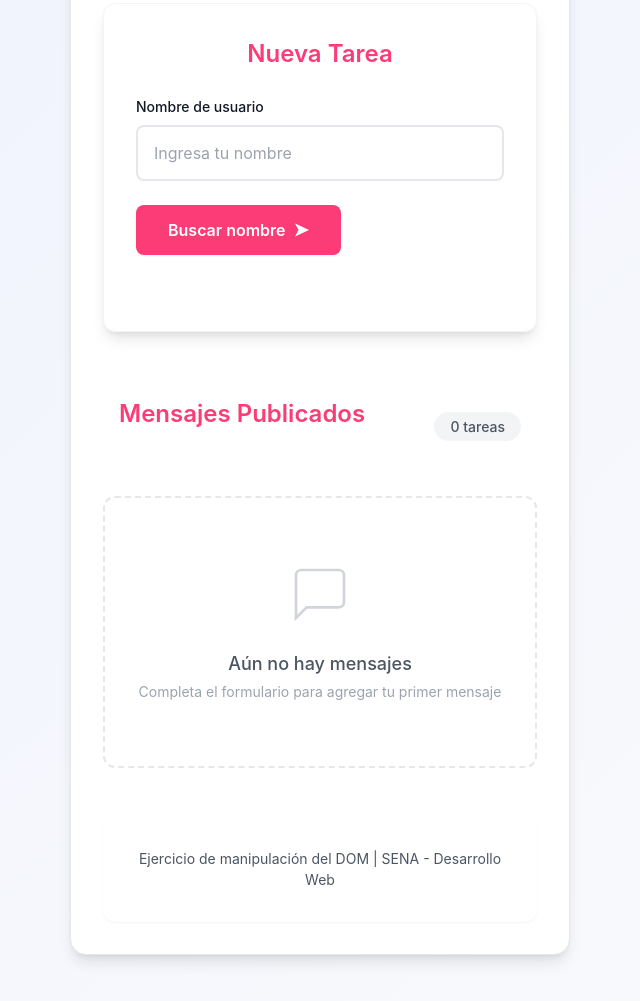
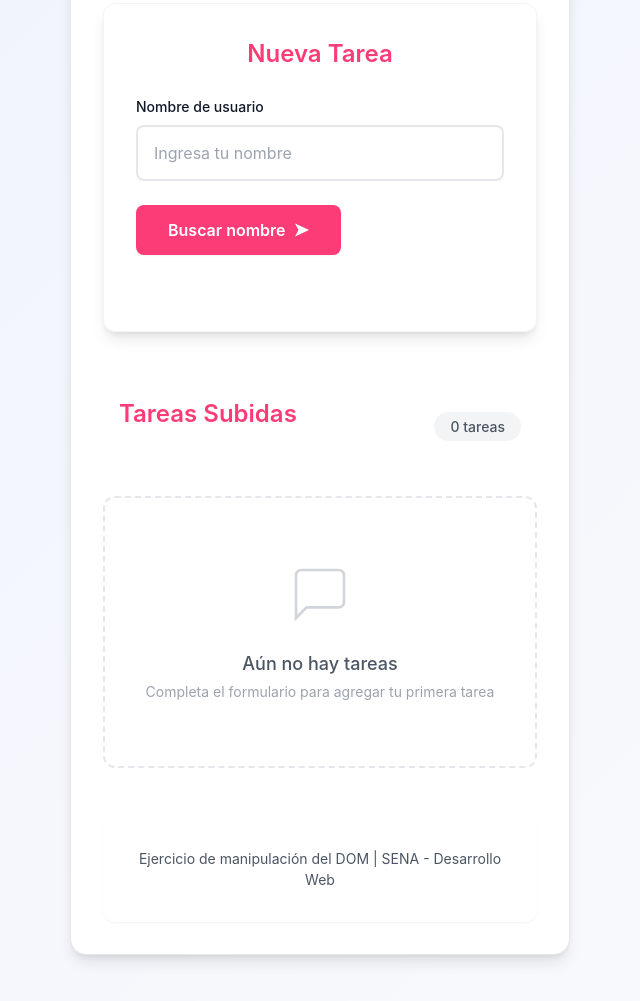
Before and after one commit to jogard24/Repositorio-Actividades, a plain HTML site: page Cliente/index.html in a window 1280 px wide. Shown: the part 522-1523 px from the top of the page, without its empty margins (320-960 px from the left). Drawn offline with Linux system fonts and the light colour scheme; no server answers.

Commit message:
fix: agregando cambios de script.js y index.js de la carpeta peticiones

```diff
--- a/Cliente/index.html
+++ b/Cliente/index.html
@@ -126,7 +126,8 @@
         <!-- Área de mensajes -->
         <section class="messages-section">
             <div class="messages-header">
-                <h2 class="messages-header__title">Mensajes Publicados</h2>
+                <h2 class="messages-header__title">Tareas Subidas
+                </h2>
                 <span class="messages-header__count" id="messageCount">0 tareas</span>
             </div>
 
@@ -136,8 +137,8 @@
                     <svg class="messages-empty__icon" width="64" height="64" viewBox="0 0 24 24" fill="none" stroke="currentColor">
                         <path d="M21 15a2 2 0 0 1-2 2H7l-4 4V5a2 2 0 0 1 2-2h14a2 2 0 0 1 2 2z"></path>
                     </svg>
-                    <p class="messages-empty__text">Aún no hay mensajes</p>
-                    <p class="messages-empty__subtext">Completa el formulario para agregar tu primer mensaje</p>
+                    <p class="messages-empty__text">Aún no hay tareas</p>
+                    <p class="messages-empty__subtext">Completa el formulario para agregar tu primera tarea</p>
                 </div>
             </div>
         </section>
--- a/Cliente/script.js
+++ b/Cliente/script.js
@@ -1,3 +1,4 @@
+//Las importaciones de las funciones con el json-server
 import { request } from "./helper/fetch.js"
 import { BuscarNombre, obtenerTareasPorUsuario } from "./Peticiones/index.js"
 import { agregarNuevaTarea } from "./Peticiones/AgregarT.js"
@@ -12,7 +13,7 @@ import { eliminarTareaPorId } from "./Peticiones/BorrarTarea.js"
  * Usamos getElementById para obtener referencias a los elementos únicos.
  */
 
-// Formulario
+// Formularios
 const messageForm = document.getElementById('messageForm');
 const eliminarTares = document.querySelector("#deleteForm")
 
@@ -25,7 +26,7 @@ const Deleteid = document.querySelector("#Deleteid");
 const aparecerDelete = document.querySelector("#aparecerDelete")
 
 
-// Botón de envío
+// Botónes de envío
 const submitBtn = document.getElementById('submitBtnid');
 const submitBtnTareas = document.getElementById('submitBtn');
 const deleteBtn = document.querySelector("#deleteBtn");
@@ -57,6 +58,7 @@ let totalMessages = 0;
 // 2. FUNCIONES AUXILIARES
 // ============================================
 
+//Funcion que valida si los campos estan vacios
 function isValidInput(value) {
 
     return value.trim().length > 0;
```
